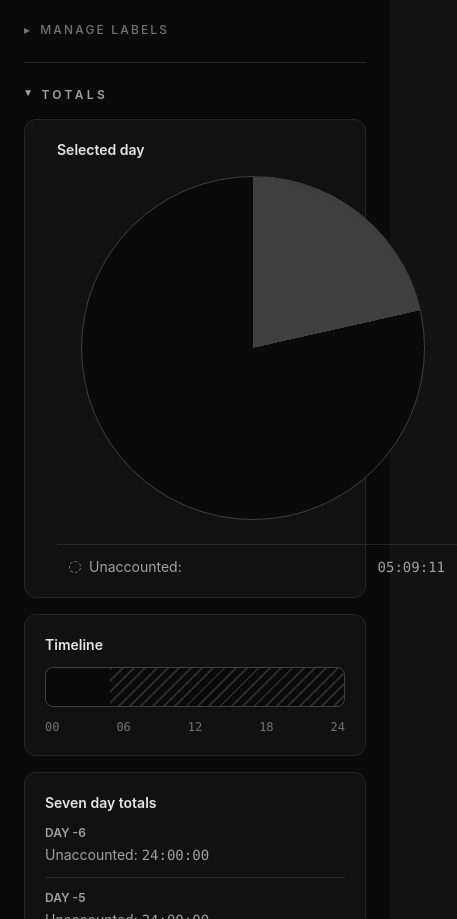
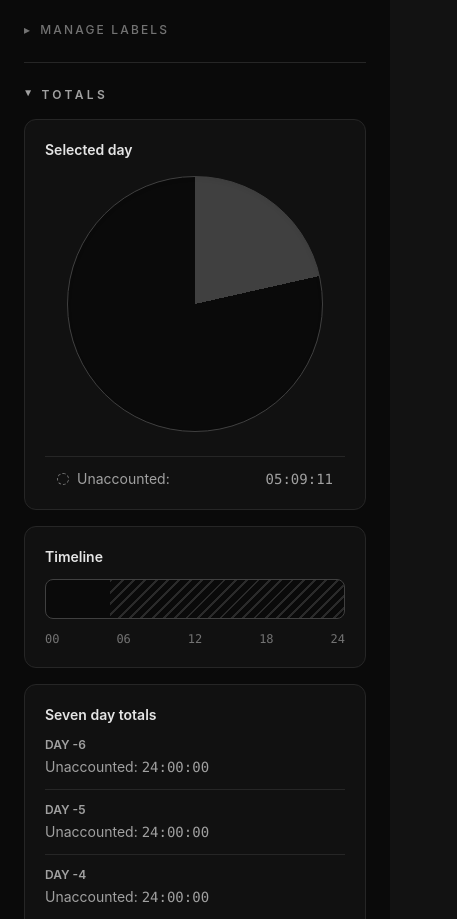
Before and after one commit to haikalbintang/24h, a React (Vite) app: page / in a window 390 px wide. Shown: the part 791-1710 px from the top of the page, 457 px wide, since content can reach past the window. Built offline with nearby package versions, Linux system fonts and the light colour scheme.

Commit message:
Fix responsive

```diff
--- a/src/TotalsSection.tsx
+++ b/src/TotalsSection.tsx
@@ -120,18 +120,18 @@ export default function TotalsSection(props: TotalsSectionProps) {
 
       {isTotalsOpen ? (
         <div id="totals-panel">
-          <div className="px-8 mt-4 grid gap-4 rounded-xl border border-neutral-800 bg-neutral-900/60 p-5">
+          <div className="mt-4 grid gap-4 rounded-xl border border-neutral-800 bg-neutral-900/60 p-5 sm:px-8">
             <h3 className="text-sm font-semibold text-neutral-200">Selected day</h3>
             <div className="grid items-center gap-6 sm:grid-cols-[auto_1fr]">
-              <div className="flex justify-center pl-6 pr-8">
+              <div className="flex justify-center lg:pl-6 lg:pr-8">
                 <div
                   role="img"
                   aria-label="Selected day pie chart"
-                  className="h-86 w-86 shrink-0 rounded-full border border-neutral-700 bg-neutral-950 shadow-inner"
+                  className="aspect-square w-full max-w-64 shrink-0 rounded-full border border-neutral-700 bg-neutral-950 shadow-inner sm:h-56 sm:w-56 sm:max-w-none md:h-72 md:w-72 lg:h-86 lg:w-86"
                   style={{ backgroundImage: pieBackground }}
                 />
               </div>
-              <ul aria-label="Selected day totals" className="grid gap-2">
+              <ul aria-label="Selected day totals" className="grid min-w-0 gap-2">
                 {sortedLabels.map((label) => {
                   const isActive = label.id === runningLabelId;
 
@@ -144,31 +144,31 @@ export default function TotalsSection(props: TotalsSectionProps) {
                         : "text-neutral-200 px-3"
                         }`}
                     >
-                      <span className="flex items-center gap-2">
+                      <span className="flex min-w-0 items-center gap-2">
                         <span
                           aria-hidden="true"
-                          className="h-3 w-3 rounded-full"
+                          className="h-3 w-3 shrink-0 rounded-full"
                           style={{
                             backgroundColor: getLabelColour(label.colourId).value,
                           }}
                         />
-                        <span>{label.name}: </span>
+                        <span className="truncate">{label.name}: </span>
                       </span>
-                      <span className="font-mono tabular-nums">
+                      <span className="shrink-0 font-mono tabular-nums">
                         {formatClock(totals.get(label.id) ?? 0)}
                       </span>
                     </li>
                   );
                 })}
                 <li className="px-3 flex items-center justify-between gap-3 border-t border-neutral-800 pt-3 text-sm text-neutral-400">
-                  <span className="flex items-center gap-2">
+                  <span className="flex min-w-0 items-center gap-2">
                     <span
                       aria-hidden="true"
-                      className="h-3 w-3 rounded-full border border-dashed border-neutral-500"
+                      className="h-3 w-3 shrink-0 rounded-full border border-dashed border-neutral-500"
                     />
-                    <span>Unaccounted: </span>
+                    <span className="truncate">Unaccounted: </span>
                   </span>
-                  <span className="font-mono tabular-nums">
+                  <span className="shrink-0 font-mono tabular-nums">
                     {formatClock(unaccounted)}
                   </span>
                 </li>
```
